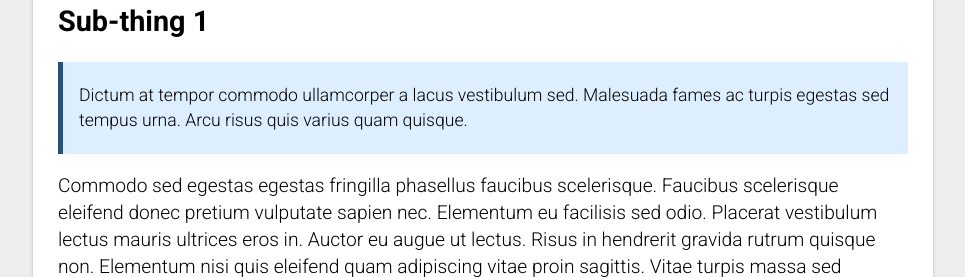
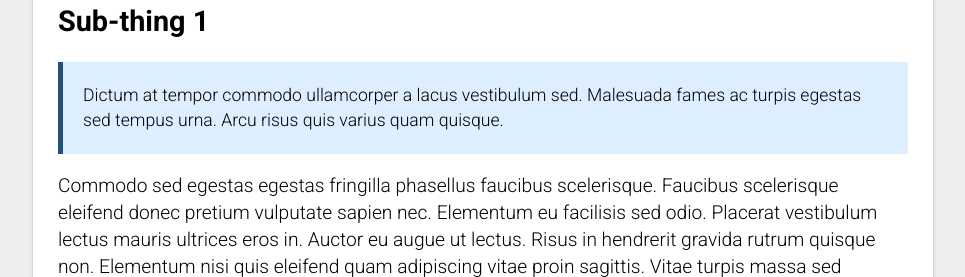
Before and after one commit to malecus/Blog, a Jekyll site: the page built from _posts/2018-12-02-Some-Kinda-Bullcrap.md, in a window 1280 px wide. Shown: the part 1038-1315 px from the top of the page, without its empty margins (157-1122 px from the left). Built offline with Jekyll 4.4.1, drawn with Linux system fonts in a browser that asks for light colours.

Commit message:
Pushing over inner blockquote text

```diff
--- a/_sass/main.scss
+++ b/_sass/main.scss
@@ -60,7 +60,7 @@ img {
 
 blockquote {
   margin: 0;
-  padding-left: 16px;
+  padding-left: 20px;
   padding-right: 16px;
   padding-top: 4px;
   padding-bottom: 4px;
```
